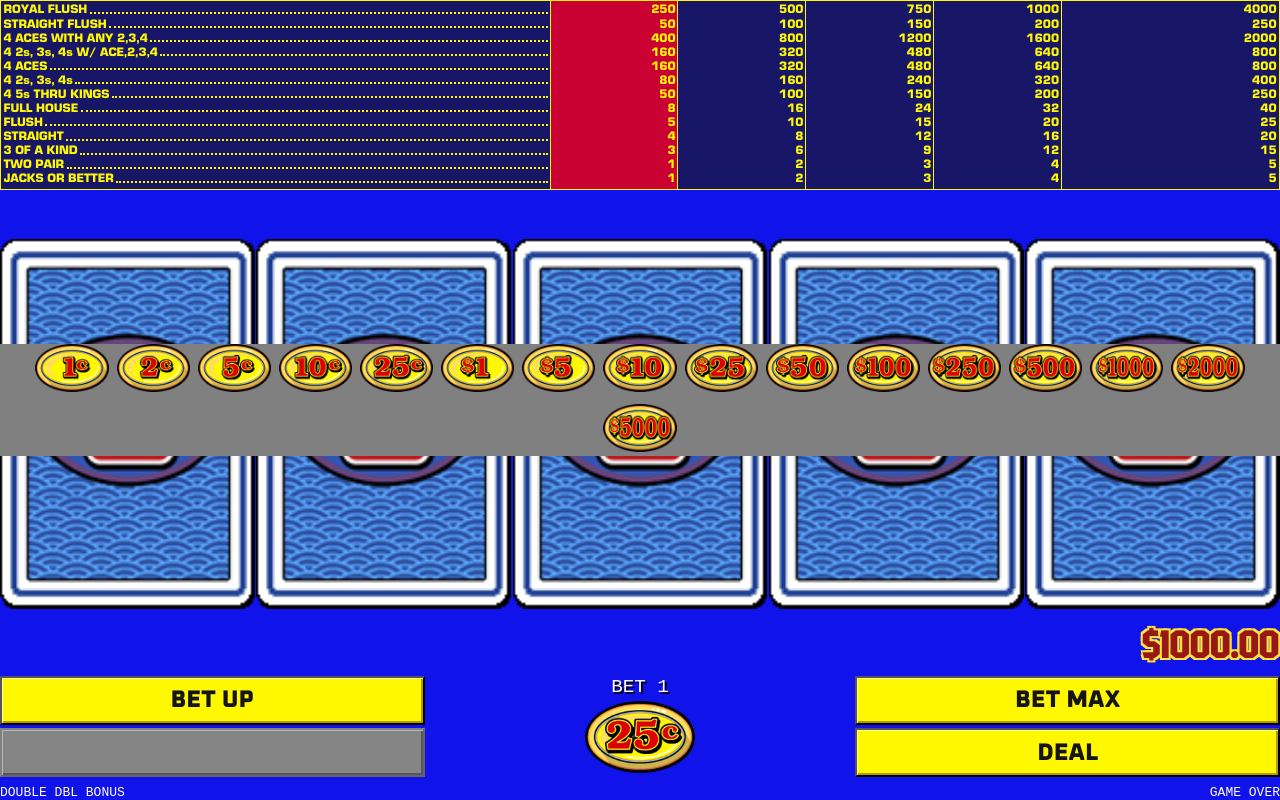
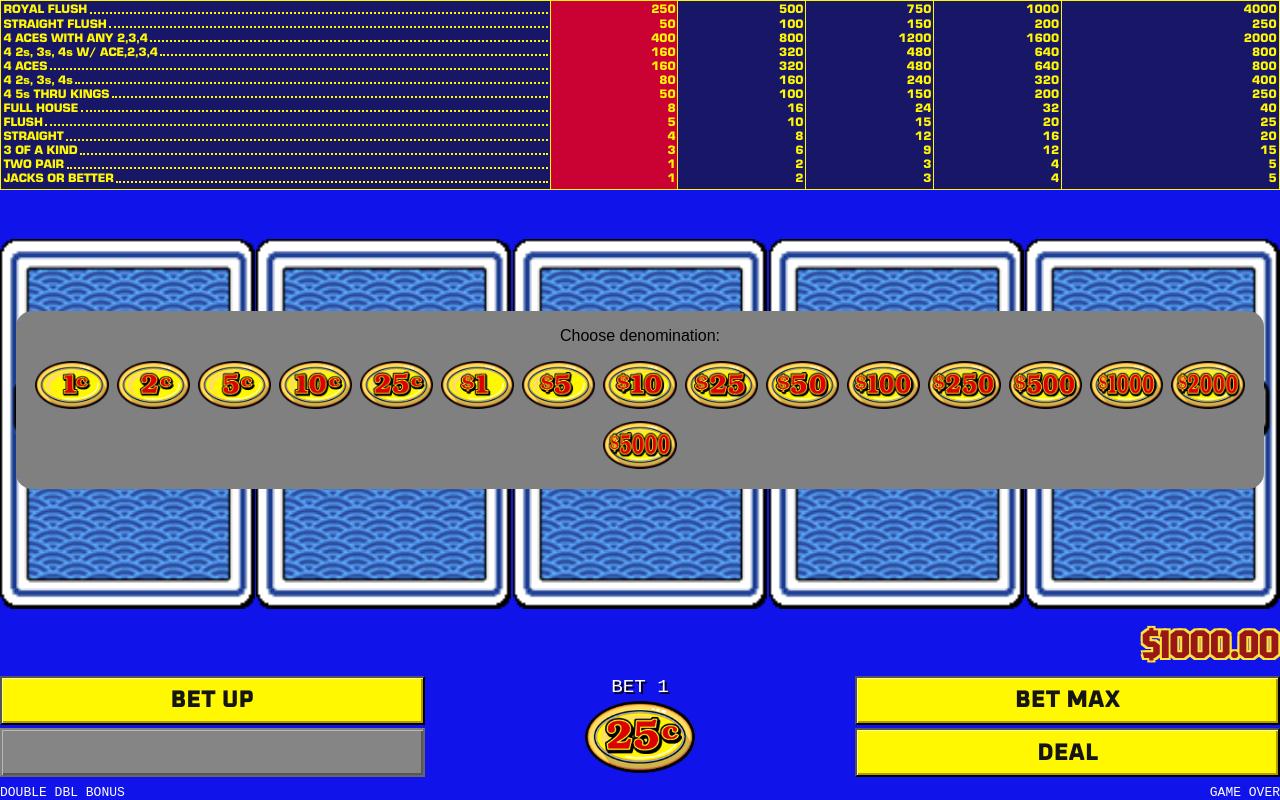
Before and after one commit to watkins-joe/gameking, a React (Vite) app: page / in a window 1280 px wide. Built offline with nearby package versions, Linux system fonts and the light colour scheme.

Commit message:
more work on denom modal

```diff
--- a/src/components/ui/DenomModal/DenomModal.scss
+++ b/src/components/ui/DenomModal/DenomModal.scss
@@ -1,20 +1,31 @@
-.denom-modal {
+.denom {
+  &-modal {
     display: flex;
+    flex-direction: column;
+    text-align: center;
     position: absolute;
     background-color: grey;
     top: 50%;
     left: 50%;
     transform: translate(-50%, -50%);
     z-index: 2;
-  width: 100%;
+    width: calc(100% - 2rem);
+    padding: 1rem;
+    gap: 1rem;
+    border-radius: 1rem;
+  }
+
+  &-option {
+    img {
+      height: 3rem;
+    }
+  }
+
+  &-options {
+    display: flex;
     flex-direction: row;
     flex-wrap: wrap;
     justify-content: center;
     gap: 0.5rem;
   }
-
-.denom-option {
-  img {
-    height: 3rem;
 }
-}
--- a/src/components/ui/DenomModal/DenomModal.tsx
+++ b/src/components/ui/DenomModal/DenomModal.tsx
@@ -22,11 +22,14 @@ const denomOptions = [
 function DenomModal() {
   return (
     <div className="denom-modal">
-      {denomOptions.map((denom) => (
-        <div className="denom-option">
-          <img src={`/assets/ui/denoms/${denom}.png`} />
-        </div>
-      ))}
+      <div>Choose denomination:</div>
+      <div className="denom-options">
+        {denomOptions.map((denom) => (
+          <div className="denom-option">
+            <img src={`/assets/ui/denoms/${denom}.png`} />
+          </div>
+        ))}
+      </div>
     </div>
   );
 }
```
Lines whose indentation alone changed are shown as unchanged.
